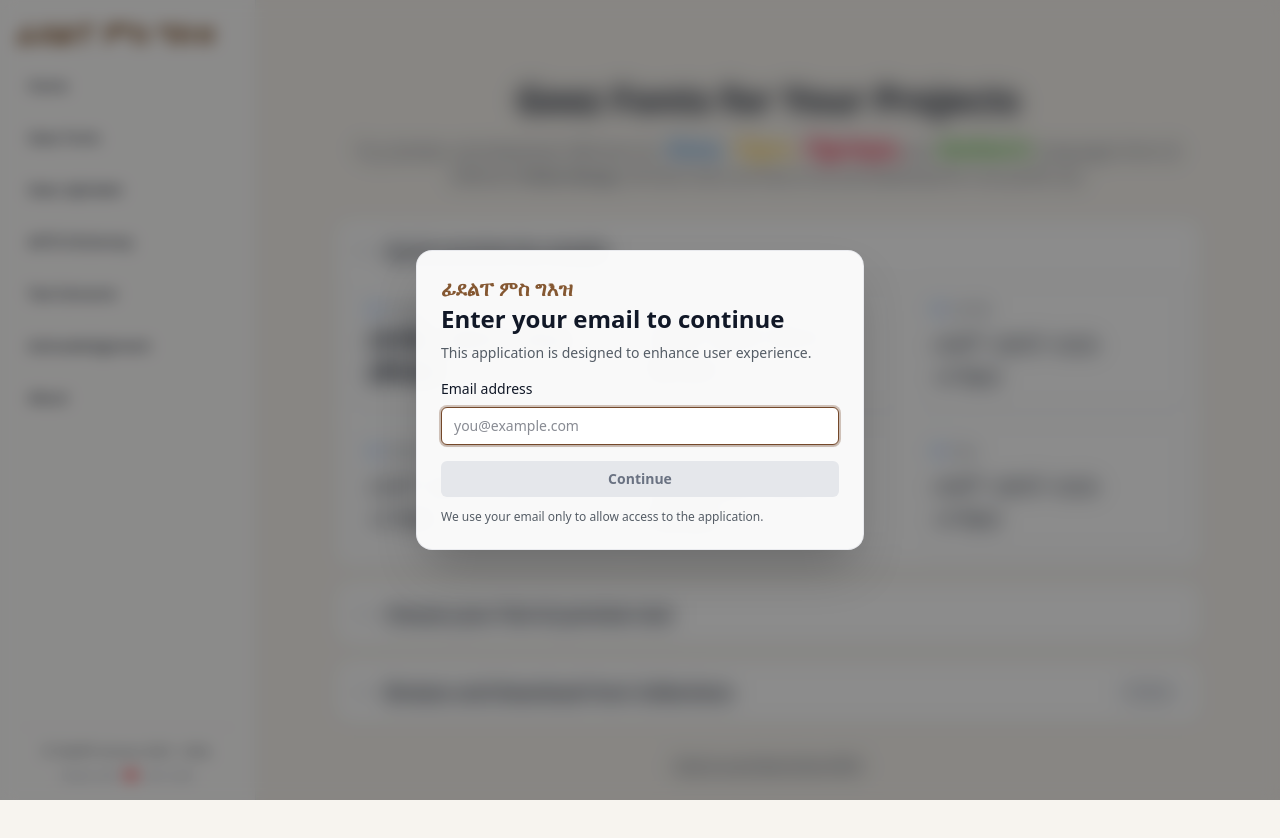
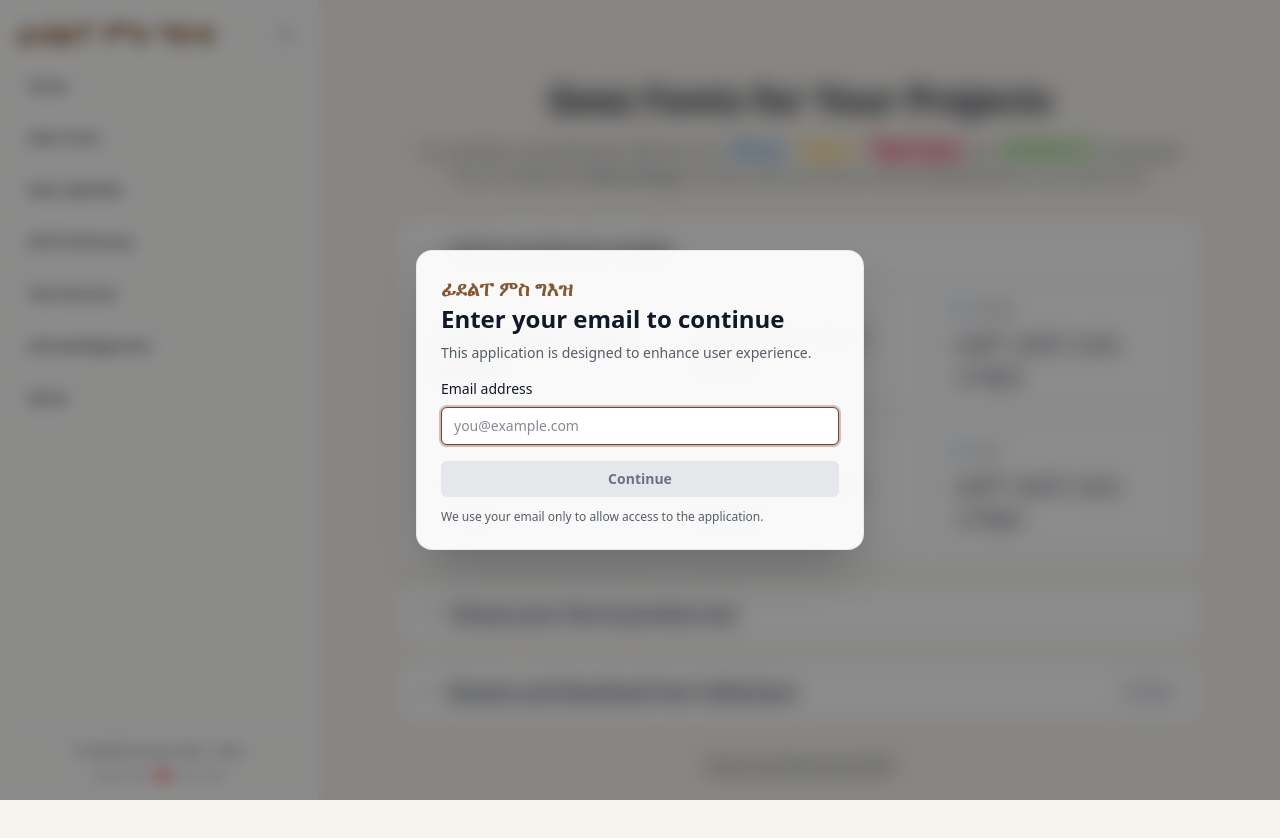
Before and after one commit to Teclit/fidelpe, a Next.js app: page /fonts in a window 1280 px wide. Shown: the top 838 px of the page. Built offline with nearby package versions, Linux system fonts and the light colour scheme; a web font is replaced by a local one.

Commit message:
develop - feat(sidebar): improve responsive interactions and layout

```diff
--- a/src/app/layout.tsx
+++ b/src/app/layout.tsx
@@ -17,7 +17,7 @@ export default function RootLayout({ children }: { children: ReactNode }) {
       <body className="w-full min-h-screen bg-linear-to-br from-gray-900 to-gray-800">
         <div className="flex min-h-screen w-full backdrop-blur-sm/0">
           <Sidebar />
-          <section className="flex-1 md:basis-[80%] min-h-screen p-3 sm:p-4 md:p-6">
+          <section className="flex-1 min-h-screen p-3 sm:p-4 md:p-6">
             <div className="w-full h-full rounded-2xl p-3 sm:p-4 md:p-6">
               <EmailGate>{children}</EmailGate>
             </div>
--- a/src/components/Sidebar.tsx
+++ b/src/components/Sidebar.tsx
@@ -4,7 +4,7 @@ import { tsoronaAsmara } from "@/lib/fonts";
 import Link from "next/link";
 import { usePathname } from "next/navigation";
 import React, { useCallback, useState } from "react";
-import { FiMenu, FiX } from "react-icons/fi";
+import { FiChevronLeft, FiMenu, FiX } from "react-icons/fi";
 
 type NavItem = {
   href: string;
@@ -13,10 +13,13 @@ type NavItem = {
 };
 
 export default function Sidebar(): React.ReactElement {
-  const [open, setOpen] = useState(false);
-  const close = useCallback(() => setOpen(false), []);
-  const toggle = useCallback(() => setOpen((v) => !v), []);
+  const [mobileOpen, setMobileOpen] = useState(false);
+  const [desktopOpen, setDesktopOpen] = useState(true);
   const pathname = usePathname();
+
+  const closeMobile = useCallback(() => setMobileOpen(false), []);
+  const toggleMobile = useCallback(() => setMobileOpen((v) => !v), []);
+  const toggleDesktop = useCallback(() => setDesktopOpen((v) => !v), []);
 
   const navItems: NavItem[] = [
     { href: "/", label: "Home", mobileLabel: "Home" },
@@ -36,6 +39,7 @@ export default function Sidebar(): React.ReactElement {
 
   const navLinkBase =
     "block rounded-md px-3 py-2 text-sm transition-colors duration-200 ease-out focus:outline-none focus:ring-2 focus:ring-(--color-accent)/30";
+  const appTitle = "\u134A\u12F0\u120D\u1350 \u121D\u1235 \u130D\u12A5\u12DD";
 
   return (
     <>
@@ -43,7 +47,7 @@ export default function Sidebar(): React.ReactElement {
       <button
         type="button"
         aria-label="Ouvrir le menu"
-        onClick={toggle}
+        onClick={toggleMobile}
         className="md:hidden fixed top-2 left-0 z-40 inline-flex items-center justify-center h-10 w-10 rounded-md bg-transparent text-(--color-text-dark)
         border border-gray-200 shadow-sm  hover:bg-white focus:outline-none focus:ring-2 focus:ring-(--color-accent)"
       >
@@ -51,12 +55,12 @@ export default function Sidebar(): React.ReactElement {
       </button>
 
       {/* Mobile: overlay drawer */}
-      {open && (
+      {mobileOpen && (
         <div
           className="md:hidden fixed inset-0 z-40"
           role="dialog"
           aria-modal="true"
-          onClick={close}
+          onClick={closeMobile}
         >
           <div className="absolute inset-0 bg-black/40" />
           <div
@@ -67,12 +71,12 @@ export default function Sidebar(): React.ReactElement {
               <h2
                 className={`${tsoronaAsmara.className} font-bold text-(--color-primary)`}
               >
-                ፊደልፐ ምስ ግእዝ
+                {appTitle}
               </h2>
               <button
                 type="button"
                 aria-label="Fermer le menu"
-                onClick={close}
+                onClick={closeMobile}
                 className="inline-flex items-center justify-center h-9 w-9 rounded-md border border-gray-200 text-(--color-text-dark) hover:bg-gray-50"
               >
                 <FiX size={18} />
@@ -91,7 +95,7 @@ export default function Sidebar(): React.ReactElement {
                         ? "bg-(--color-accent) text-white shadow-sm hover:bg-(--color-accent)"
                         : "text-(--color-text-dark) hover:bg-(--color-secondary)"
                     }`}
-                    onClick={close}
+                    onClick={closeMobile}
                   >
                     {mobileLabel ?? label}
                   </Link>
@@ -99,20 +103,48 @@ export default function Sidebar(): React.ReactElement {
               })}
             </nav>
             <div className="mt-auto w-full text-center border-t border-gray-200 pt-4 text-xs text-(--color-text-muted)">
-              © {new Date().getFullYear()}
+              {"\u00A9"} {new Date().getFullYear()}
             </div>
           </div>
         </div>
       )}
 
-      {/* Desktop: persistent sidebar */}
-      <aside className="hidden md:flex md:basis-[20%] shrink-0 bg-white/80 border-r border-gray-200/70 sticky top-0 h-screen p-4 text-(--color-text-dark) flex-col justify-start items-stretch">
-        <div className="mb-4">
+      <button
+        type="button"
+        aria-label="Deployer la barre laterale"
+        aria-controls="desktop-sidebar"
+        aria-expanded={desktopOpen}
+        onClick={toggleDesktop}
+        className={`${desktopOpen ? "hidden" : "hidden md:inline-flex"} fixed top-3 left-3 z-30 items-center justify-center h-10 w-10 rounded-md bg-white text-(--color-text-dark) border border-gray-200 shadow-sm hover:bg-gray-50 focus:outline-none focus:ring-2 focus:ring-(--color-accent)`}
+      >
+        <FiMenu size={20} />
+      </button>
+
+      {/* Desktop: collapsible sidebar */}
+      <aside
+        id="desktop-sidebar"
+        className={`hidden md:flex shrink-0 bg-white/80 border-r border-gray-200/70 sticky top-0 h-screen text-(--color-text-dark) flex-col justify-start items-stretch transition-all duration-300 ease-out ${
+          desktopOpen ? "w-[20rem] p-4" : "w-0 p-0 border-r-0 overflow-hidden"
+        }`}
+      >
+        {desktopOpen && (
+          <>
+            <div className="mb-4 flex items-start justify-between gap-2">
               <h2
                 className={`${tsoronaAsmara.className} text-3xl font-bold text-(--color-primary)`}
               >
-            ፊደልፐ ምስ ግእዝ
+                {appTitle}
               </h2>
+              <button
+                type="button"
+                aria-label="Reduire la barre laterale"
+                aria-controls="desktop-sidebar"
+                aria-expanded={desktopOpen}
+                onClick={toggleDesktop}
+                className="inline-flex items-center justify-center h-9 w-9 rounded-md border border-gray-200 text-(--color-text-dark) hover:bg-gray-50 focus:outline-none focus:ring-2 focus:ring-(--color-accent)"
+              >
+                <FiChevronLeft size={18} />
+              </button>
             </div>
             <nav className="space-y-4 w-full mb-4">
               {navItems.map(({ href, label }) => {
@@ -135,7 +167,7 @@ export default function Sidebar(): React.ReactElement {
             </nav>
             <div className="mt-auto w-full text-center border-t border-gray-200/70 pt-4 text-xs text-(--color-text-muted)">
               <p className="mb-2">
-            © FidelPE Asmara 2023 - {new Date().getFullYear()}.
+                {"\u00A9"} FidelPE Asmara 2023 - {new Date().getFullYear()}.
               </p>
               <p className="flex items-center justify-center gap-1 text-gray-400">
                 Made with
@@ -148,6 +180,8 @@ export default function Sidebar(): React.ReactElement {
                 and code
               </p>
             </div>
+          </>
+        )}
       </aside>
     </>
   );
```
Lines whose indentation alone changed are shown as unchanged.
